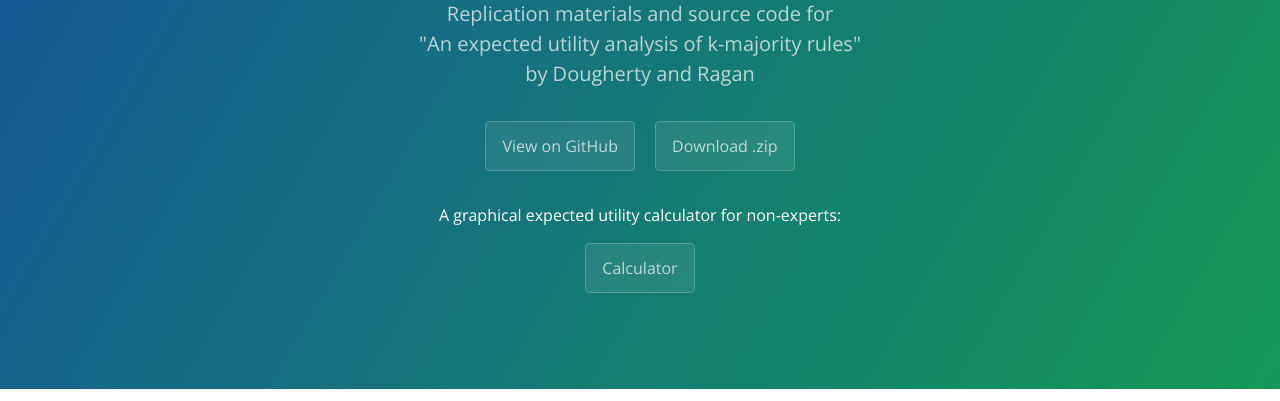
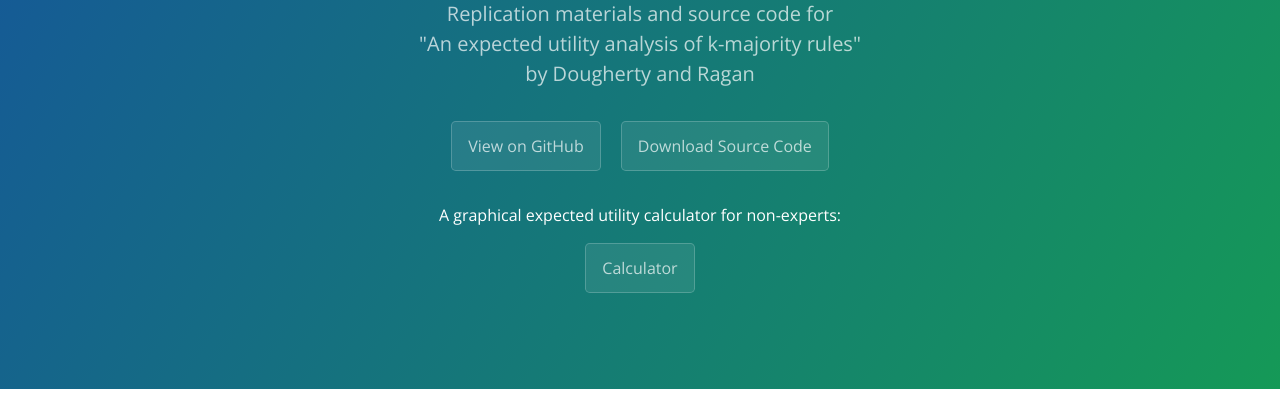
Before and after one commit to robiRagan/kMajorityRule, a plain HTML site: page index.html in a window 1280 px wide. Shown: the part 176-577 px from the top of the page. Drawn offline with nearby package versions, Linux system fonts and the light colour scheme.

Commit message:
Update index.html

```diff
--- a/index.html
+++ b/index.html
@@ -14,7 +14,7 @@
       <h1 class="project-name">Kmajorityrule</h1>
       <h2 class="project-tagline">Replication materials and source code for <br/> &quot;An expected utility analysis of k-majority rules&quot; <br/> by Dougherty and Ragan</h2>
       <a href="https://github.com/robiRagan/kMajorityRule" class="btn">View on GitHub</a>
-      <a href="https://github.com/robiRagan/kMajorityRule/zipball/master" class="btn">Download .zip</a>
+      <a href="https://github.com/robiRagan/kMajorityRule/zipball/master" class="btn">Download Source Code</a>
       <p>A graphical expected utility calculator for non-experts:</p>
 <a href="https://robiraganshinyapps.shinyapps.io/kMajorityGUI" class="btn"> Calculator </a>
     </section>
```
